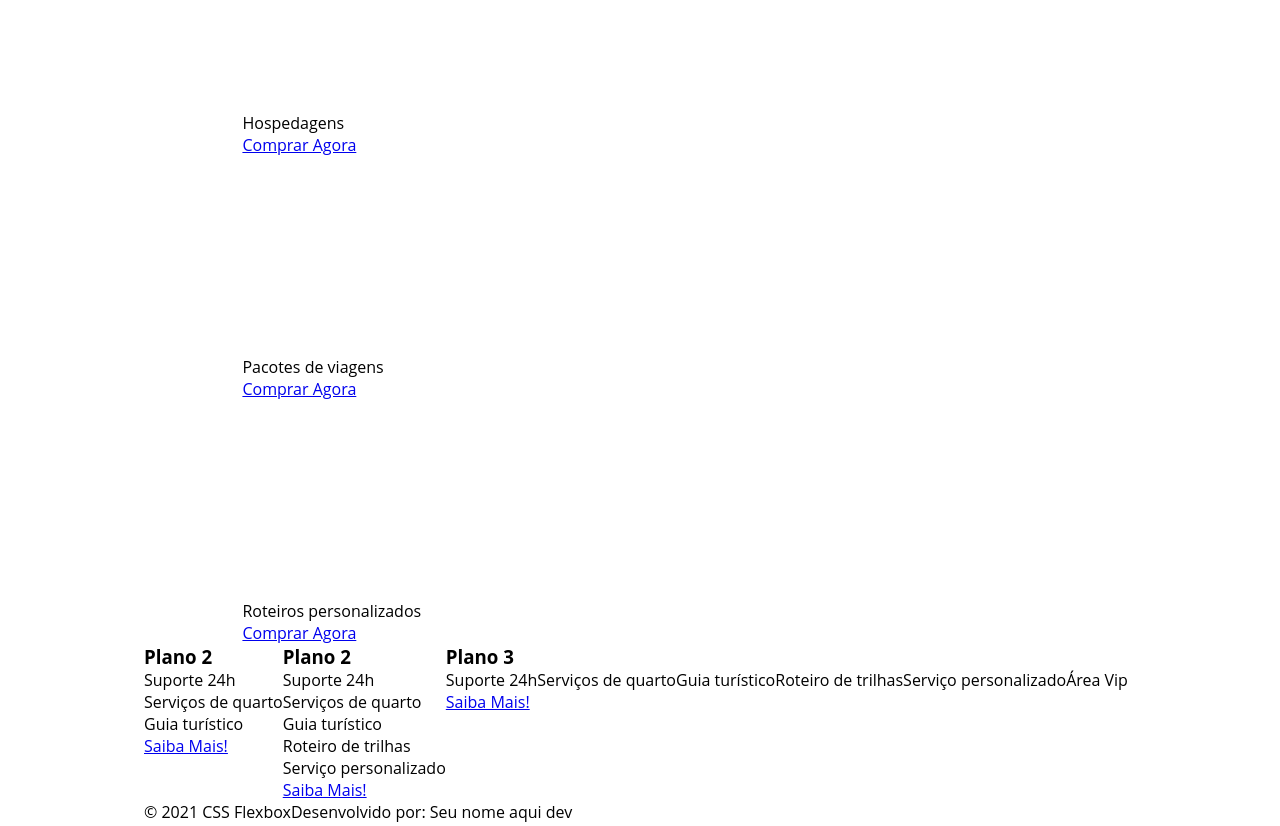
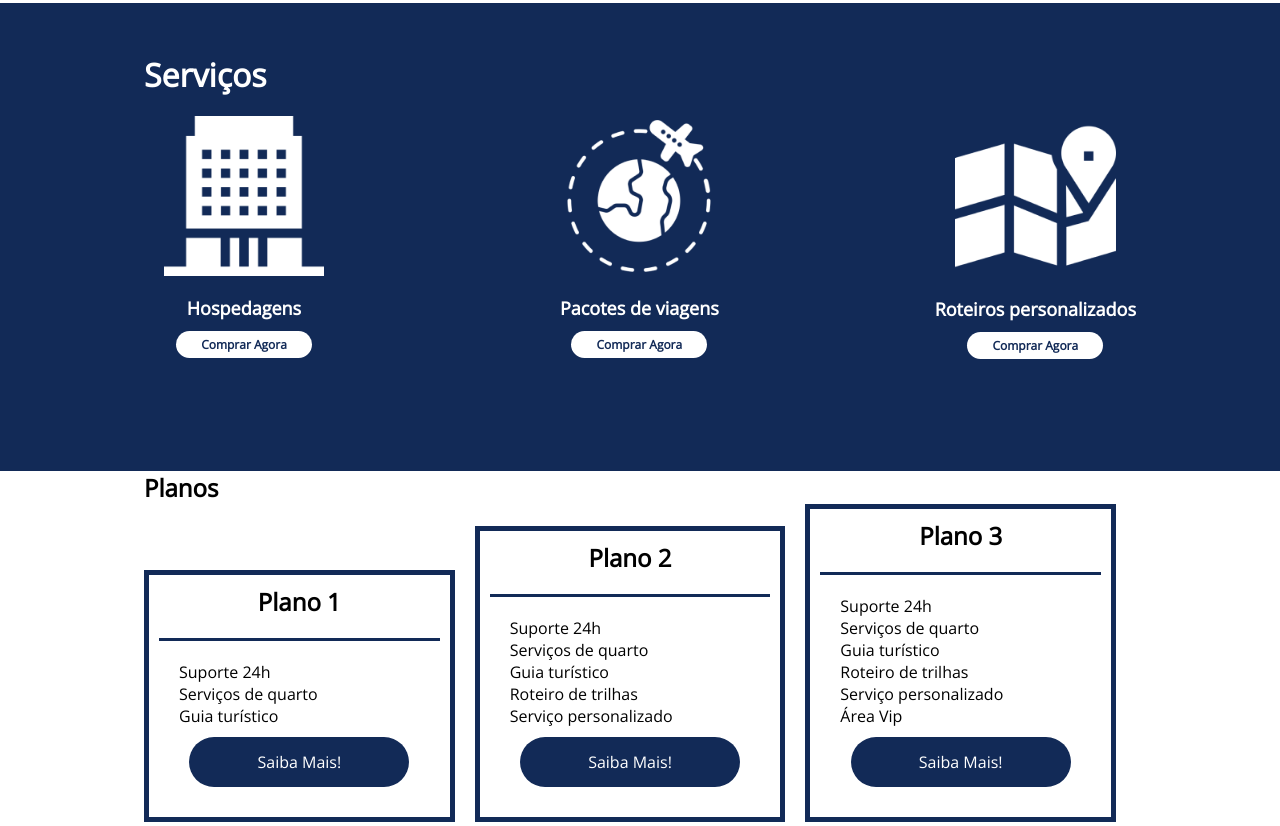
Before and after one commit to gacolombo/projeto-integrador-dio, a plain HTML site: page index.html in a window 1280 px wide. Shown: the part 1188-2014 px from the top of the page. Drawn offline with nearby package versions, Linux system fonts and the light colour scheme.

Commit message:
mais progresso

```diff
--- a/index.html
+++ b/index.html
@@ -22,7 +22,7 @@
         <div class="texto-apresentacao">
             <h1>Flex <br>Turismos</h1>
             <p>O melhor serviço para você!</p>
-            <a href="">Saiba Mais!</a>
+            <a href="" class="btn">Saiba Mais!</a>
         </div>
 
         <div>
@@ -43,25 +43,26 @@
 
     </div>
 
-    <div class="flex-container">
+    <div class="container-externo">
+        <div class="flex-container" id="servicos">
             <div>
                 <h2>Serviços</h2>
             </div>
 
-        <div>
-            <div>
+            <div class="list-servicos">
+                <div class="item-servico">
                     <div><img src="./images/icon-2.png" alt="hospedagens"></div>
                     <p>Hospedagens</p>
                     <a href="#">Comprar Agora</a>
                 </div>
 
-            <div>
+                <div class="item-servico">
                 <div><img src="./images/icon-1.png" alt="pacote de viagens"></div>
                 <p>Pacotes de viagens</p>
                 <a href="#">Comprar Agora</a>
                 </div>
 
-            <div>
+                <div class="item-servico">
                     <div><img src="./images/icon-3.png" alt="roteiros personalizados"></div>
                     <p>Roteiros personalizados</p>
                     <a href="#">Comprar Agora</a>
@@ -69,20 +70,22 @@
 
             </div>
         </div>
+    </div>
 
-    <div class="flex-container">
-
-        <div>
-            <h3>Plano 2</h3>
+    <div class="flex-container" id="planos">
+        <div><h2>Planos</h2></div>
+        <div class="list-planos">
+            <div class="item-plano">
+            <h3>Plano 1</h3>
             <ul>
                 <li>Suporte 24h</li>
                 <li>Serviços de quarto</li>
                 <li>Guia turístico</li>
             </ul>
-            <a href="#">Saiba Mais!</a>
+            <a href="#" class="btn">Saiba Mais!</a>
             </div>
 
-        <div>
+            <div class="item-plano">
                 <h3>Plano 2</h3>
                 <ul>
                     <li>Suporte 24h</li>
@@ -91,12 +94,12 @@
                     <li>Roteiro de trilhas</li>
                     <li>Serviço personalizado</li>
                 </ul>
-            <a href="#">Saiba Mais!</a>
+                <a href="#" class="btn">Saiba Mais!</a>
             </div>
 
-        <div>
+            <div class="item-plano">
                 <h3>Plano 3</h3>
-            <ul class="flex-container">
+                <ul>
                     <li>Suporte 24h</li>
                     <li>Serviços de quarto</li>
                     <li>Guia turístico</li>
@@ -104,7 +107,8 @@
                     <li>Serviço personalizado</li>
                     <li>Área Vip</li>
                 </ul>
-            <a href="#">Saiba Mais!</a>
+                <a href="#" class="btn">Saiba Mais!</a>
+            </div>
         </div>
     </div>
 
--- a/style.css
+++ b/style.css
@@ -1,3 +1,5 @@
+@import url('https://fonts.googleapis.com/css?family=Open+Sans');
+
 *{
     margin: 0;
     padding: 0;
@@ -68,7 +70,7 @@ header .menu{
     margin: 10px;
 }
 
-.texto-apresentacao a{
+.btn{
     background-color: #122A57;
     color: #fff;
     text-align: center;
@@ -109,3 +111,105 @@ header .menu{
     margin-bottom: 10px;
     width: 90%;
 }
+
+#quem-somos img{
+    min-width: 420px;
+}
+
+.container-externo{
+    background-color: #122A57;
+    width: 100%;
+}
+
+#servicos{
+    flex-direction: column;
+    padding-top: 50px;
+    padding-bottom: 100px;
+}
+
+#servicos h2{
+    color: #fff;
+    font-size: 32px;
+    margin-bottom: 20px;
+}
+
+.list-servicos{
+    display: flex;
+    justify-content: space-between;
+}
+
+.list-servicos .item-servico{
+    text-align: center;
+}
+
+.item-servico a{
+    width: 220px;
+    background-color: #fff;
+    color: #122A57;
+    text-decoration: none;
+    border-radius: 30px;
+    height: 50px;
+    text-align: center;
+    margin-top: 20px;
+    line-height: 50px;
+    padding: 5px 25px;
+    font-size: 12px;
+    font-weight: 700;
+}
+
+.item-servico p{
+    font-weight: 700;
+    font-size: 18px;
+    color: #fff;
+    margin-top: 20px;
+}
+
+.item-servico img{
+    width: 80%;
+    margin: auto;
+}
+
+#planos{
+    flex-direction: column;
+    min-height: 100vh;
+}
+
+.list-planos{
+    display: flex;
+    align-items: flex-end;
+}
+
+.item-plano{
+    flex: 1;
+    border: 5px solid #122A57;
+    margin-right: 20px;
+    padding: 10px;
+}
+
+.item-plano .btn{
+    margin: auto;
+    margin-bottom: 20px;
+}
+
+.item-plano h3{
+    font-size: 24px;
+    display: flex;
+    flex-direction: column;
+    text-align: center;
+
+}
+
+.item-plano h3::after{
+    content: "";
+    background-color: #122A57;
+    width: 100%;
+    height: 3px;
+    margin-top: 20px;
+    margin-bottom: 10px;
+}
+
+.item-plano ul{
+    padding: 10px 20px;
+    display: flex;
+    flex-direction: column;
+}
```
Lines whose indentation alone changed are shown as unchanged.
